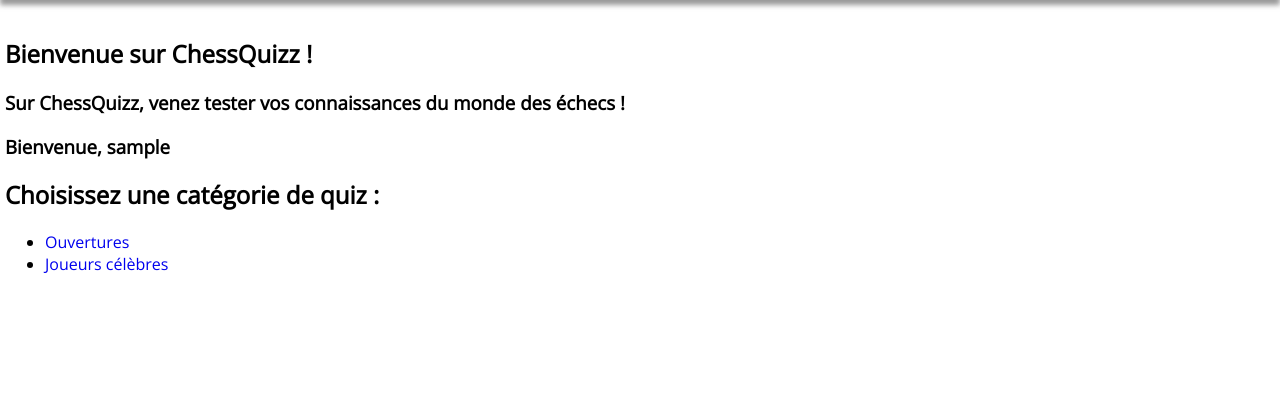
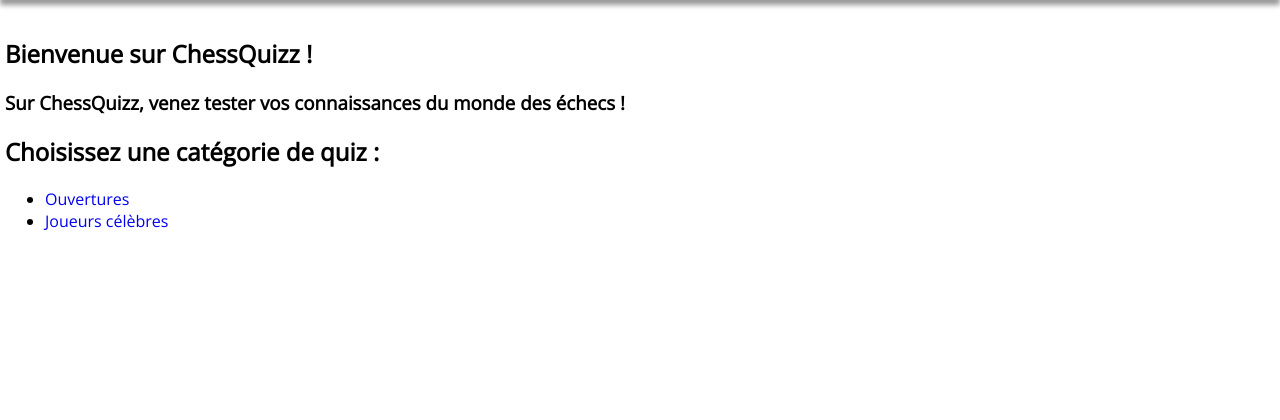
Before and after one commit to NotFraym/projet_echec, a PHP site: page /index.php in a window 1280 px wide. Shown: the part 53-473 px from the top of the page. Run offline with PHP 8.4, Linux system fonts and the light colour scheme; the visitor is signed in with stand-in values (Sample User, id 1).

Commit message:
modification page accueil

```diff
--- a/index.php
+++ b/index.php
@@ -10,7 +10,6 @@
         <h3>Sur ChessQuizz, venez tester vos connaissances du monde des échecs !</h3>
         <?php
         if (isset($_SESSION['user_nom'])) {
-            echo '<h3>Bienvenue, ' . htmlspecialchars($_SESSION['user_nom']) . '</h3>';
             echo '<h2>Choisissez une catégorie de quiz :</h2>';
             echo '<ul>';
             echo '<li><a href="quiz_ouverture.php">Ouvertures</a></li>';
```
